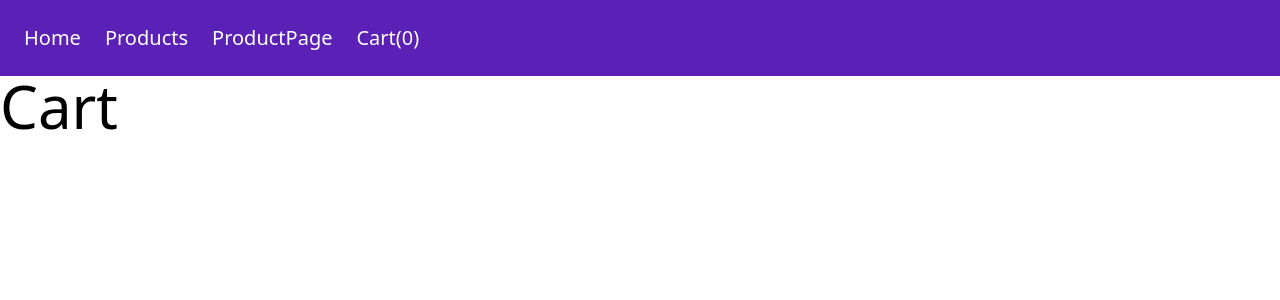
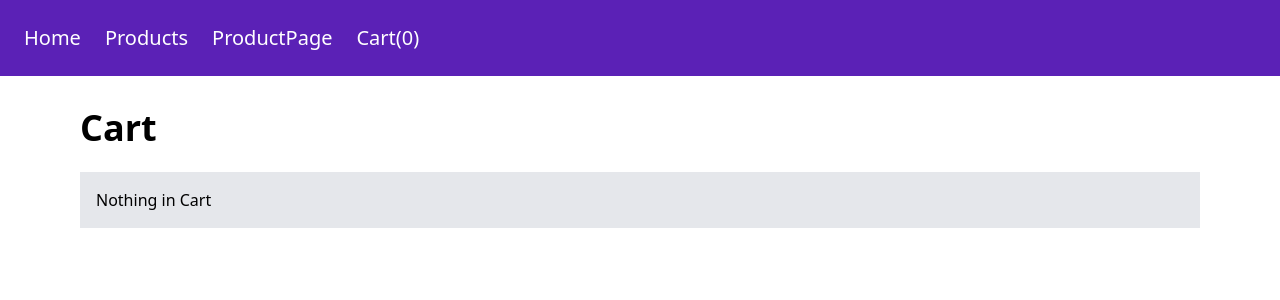
Before and after one commit to GokstadMan/react-ecom-app, a React (Create React App) app: page /cart in a window 1280 px wide. Shown: the top 300 px of the page. Built offline with nearby package versions, Linux system fonts and the light colour scheme.

Commit message:
committing cart ok in numbers and showing correctly

```diff
--- a/src/pages/Cart.js
+++ b/src/pages/Cart.js
@@ -1,11 +1,27 @@
-import React from 'react';
+import { useContext } from "react";
+import CartContext from "../components/Context/CartContext";
 
 function Cart() {
+
+  const[cart,setCart] = useContext(CartContext);
+
   return (
-    <div>
-      <h1 className='text-6xl'>Cart</h1>
+    <div className="mx-20 my-8">
+      <h1 className="mb-6 font-semibold text-4xl">Cart</h1>
+      <div className="flex flex-col gap-6 p-4 bg-gray-200">
+        {!(cart.length>0) ? "Nothing in Cart" : null}
+        {cart.map((cartItem,index) => (
+          <div className="flex gap-4 items-center">
+            <img src={cartItem.imgUrl} alt="cart-pic" className="w-[10rem] h-[10rem] object-cover" />
+            <div>
+              <h3 className="text-2xl">{cartItem.name}</h3>
+              <button className="bg-rose-500 text-white p-2 mt-4 rounded-xl">Remove from Cart</button>
+            </div>
+          </div>
+        ))}
+      </div>
     </div>
-  )
+  );
 }
 
 export default Cart
--- a/src/pages/Productpage.js
+++ b/src/pages/Productpage.js
@@ -4,7 +4,7 @@ import CartContext from '../components/Context/CartContext';
 
 function Productpage() {
 
-    const { id } = useParams();
+    const {id} = useParams();
     const[product,setProduct] = useState({});
 
     const[cart,setCart] = useContext(CartContext);
@@ -14,7 +14,9 @@ function Productpage() {
     }
 
     useEffect(() => {
+
         async function fetchProduct(){
+
             await fetch("https://play-ecom-api.allcodeapp.com/api/products/" + id)
             .then(async(data)=> {
                 const response = await data.json();
```
